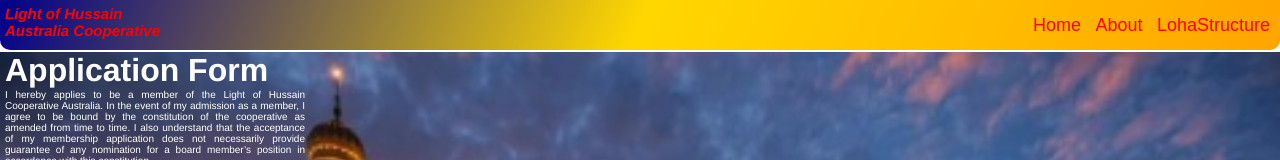
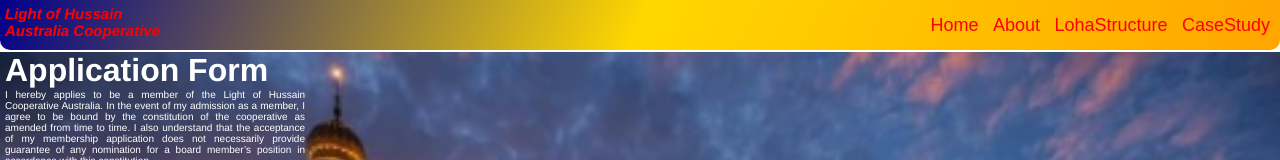
Before and after one commit to lightofhussain/LOHA, a plain HTML site: page joinUs.html in a window 1280 px wide. Shown: the top 160 px of the page. Drawn offline with Linux system fonts and the light colour scheme.

Commit message:
Update joinUs.html

```diff
--- a/joinUs.html
+++ b/joinUs.html
@@ -17,6 +17,7 @@
     <a href="index.html"><button>Home</button></a>
     <button onclick="fnButtons(0)">About</button>
     <button onclick="fnButtons(4)">LohaStructure</button>
+      <button onclick="fnButtons(2)">CaseStudy</button>
   </div>
 
 </div>
```
